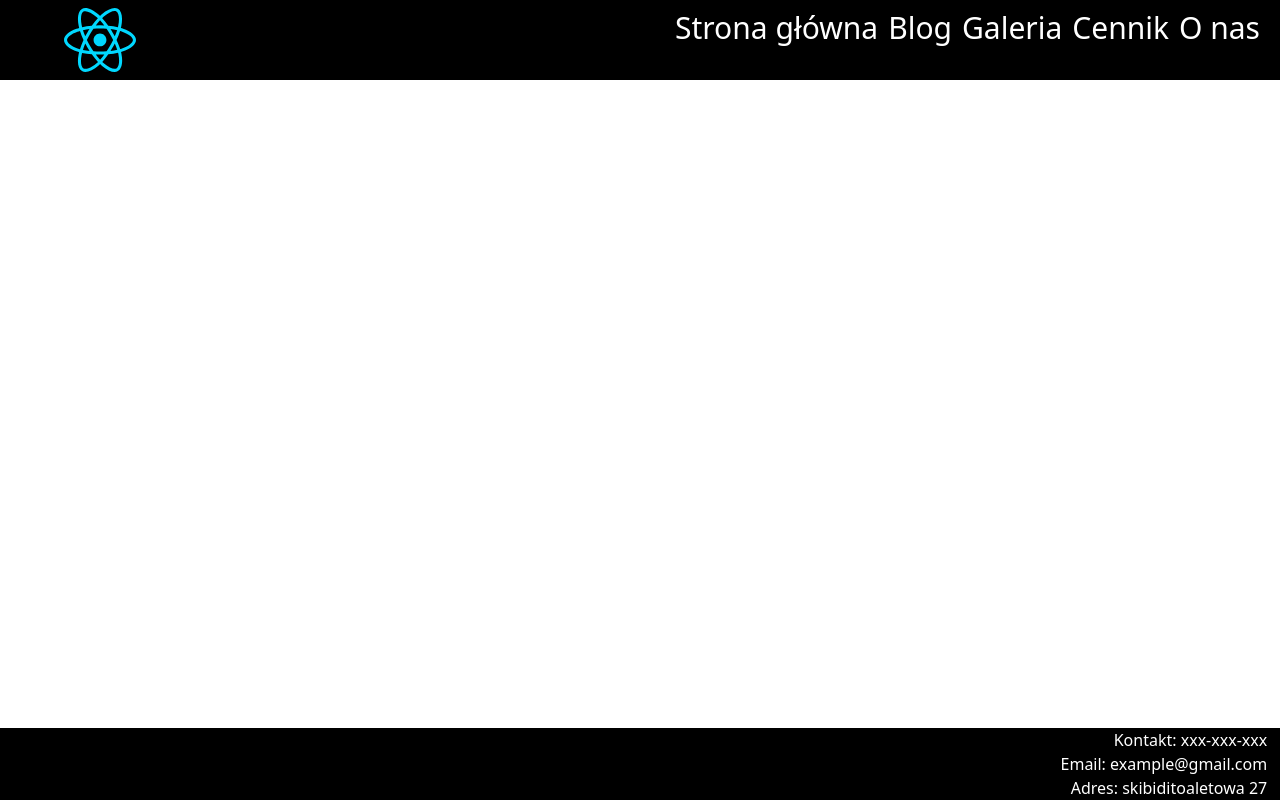
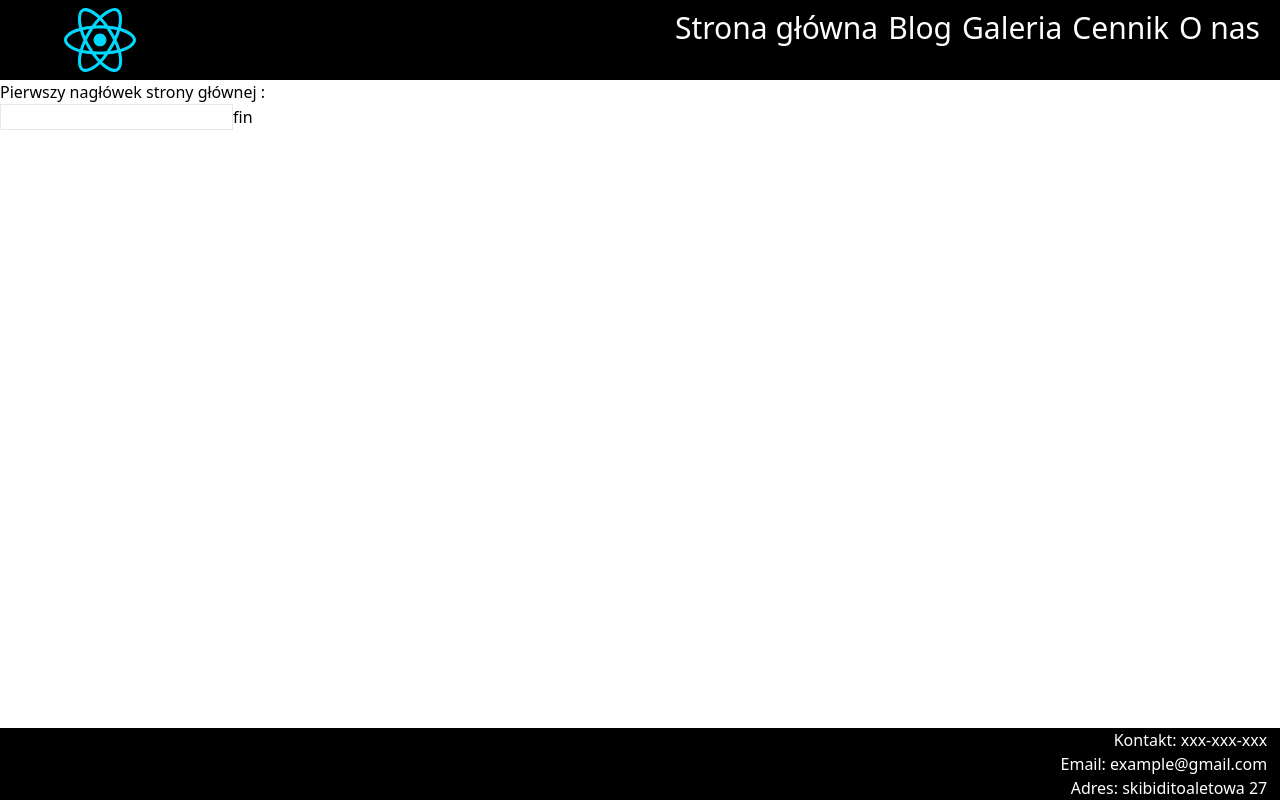
Before and after one commit to Reishimanfr/tipitipi-backend, a React (Vite) app: page /admin in a window 1280 px wide. Built offline with nearby package versions, Linux system fonts and the light colour scheme.

Commit message:
basic admin control panel

```diff
--- a/src/frontend/App.tsx
+++ b/src/frontend/App.tsx
@@ -6,15 +6,23 @@ import Gallery from "./pages/gallery";
 import About from "./pages/about";
 import Pricing from "./pages/pricing";
 import Footer from './components/footer';
+import Admin from './pages/admin';
+import { useState } from 'react';
 
 function App() {
+
+  const [mainpageFirstHeader,setMainpageFirstHeader] = useState("")
+  const changeMainpageFirstHeader = (newMessage : string) => {
+    setMainpageFirstHeader(newMessage)
+  }
 
   return (
     <div className='relative min-h-screen'>
       <BrowserRouter>
       <Navbar/>
       <Routes>
-        <Route path="/" element={<Mainpage/>}/>
+        <Route path="/admin" element={<Admin  mainpageFirstHeader={mainpageFirstHeader} changeMainpageFirstHeader={changeMainpageFirstHeader}/>}/>
+        <Route path="/" element={<Mainpage mainpageFirstHeader={mainpageFirstHeader}/>}/>
         <Route path="/gallery" element={<Gallery/>}/>
         <Route path="/about" element={<About/>}/>
         <Route path="/pricing" element={<Pricing/>}/>
--- a/src/frontend/components/navbar.tsx
+++ b/src/frontend/components/navbar.tsx
@@ -81,7 +81,7 @@ function Navbar() {
   //ustawia menuVisible na fałsz kiedy okno jest duże , żeby nie było 2 duplikatów i 2 navbarow , po prostu idiotoodpornosc
 
   return (
-    <div className="w-full h-20 bg-black fixed ">
+    <div className="w-full h-20 bg-black sticky ">
       <div>
         <Link to="/">
           <img
--- a/src/frontend/components/renderNavbar.tsx
+++ b/src/frontend/components/renderNavbar.tsx
@@ -10,11 +10,11 @@ function getUrls(mobile: boolean) {
     const css = mobile ? MOBILE_CSS : DESKTOP_CSS
 
     const urls = [
-      <Link to='/' className={css}> Strona główna</Link>,
-      <Link to='/blog' className={css}> Blog </Link>,
-      <Link to='/gallery' className={css}> Galeria </Link>,
-      <Link to='/pricing' className={css}> Cennik </Link>,
-      <Link to='/about' className={css}> O nas </Link>
+      <Link key={1} to='/' className={css}> Strona główna</Link>,
+      <Link key={2} to='/blog' className={css}> Blog </Link>,
+      <Link key={3} to='/gallery' className={css}> Galeria </Link>,
+      <Link key={4}to='/pricing' className={css}> Cennik </Link>,
+      <Link key={5} to='/about' className={css}> O nas </Link>
     ];
 
     if (mobile) {
--- /dev/null
+++ b/src/frontend/pages/admin.tsx
@@ -0,0 +1,18 @@
+import { useState } from "react"
+
+const Admin = (props : any) => {
+    const [mainpageFirstHeader , setMainpageFirstHeader] = useState(props.mainpageFirstHeader)  //tworzymy stan lokalny ktorego poczatkowym stanem jest to co widzą wszyscy , czyli state z app.tsx
+    return(
+        <div>
+            {/* wyświetlamy to co widzi użytkownik */}
+            <h1>Pierwszy nagłówek strony głównej : {props.mainpageFirstHeader}</h1>
+
+            {/* zmieniamy stan lokalny na to co wpisze admin */}
+            <input className="border" onChange={(event) => setMainpageFirstHeader(event.target.value)}></input>
+
+            {/* po wcisnieciu przycisku wywolywana jest funkcja podana w props , stan globalny dostaje wartosc lokalnego */}
+            <button onClick={() => props.changeMainpageFirstHeader(mainpageFirstHeader)}>fin</button>
+        </div>
+    )
+}
+export default Admin
--- a/src/frontend/pages/mainpage.tsx
+++ b/src/frontend/pages/mainpage.tsx
@@ -1,7 +1,10 @@
-const Mainpage = () => {
+import { Link } from "react-router-dom"
+const Mainpage = (props : any) => {
     return(
         <div>
             <h1>Mainpage</h1>
+            <Link to="/admin">Admin</Link>
+            <h1>{props.mainpageFirstHeader}</h1>
         </div>
     )
 }
```
